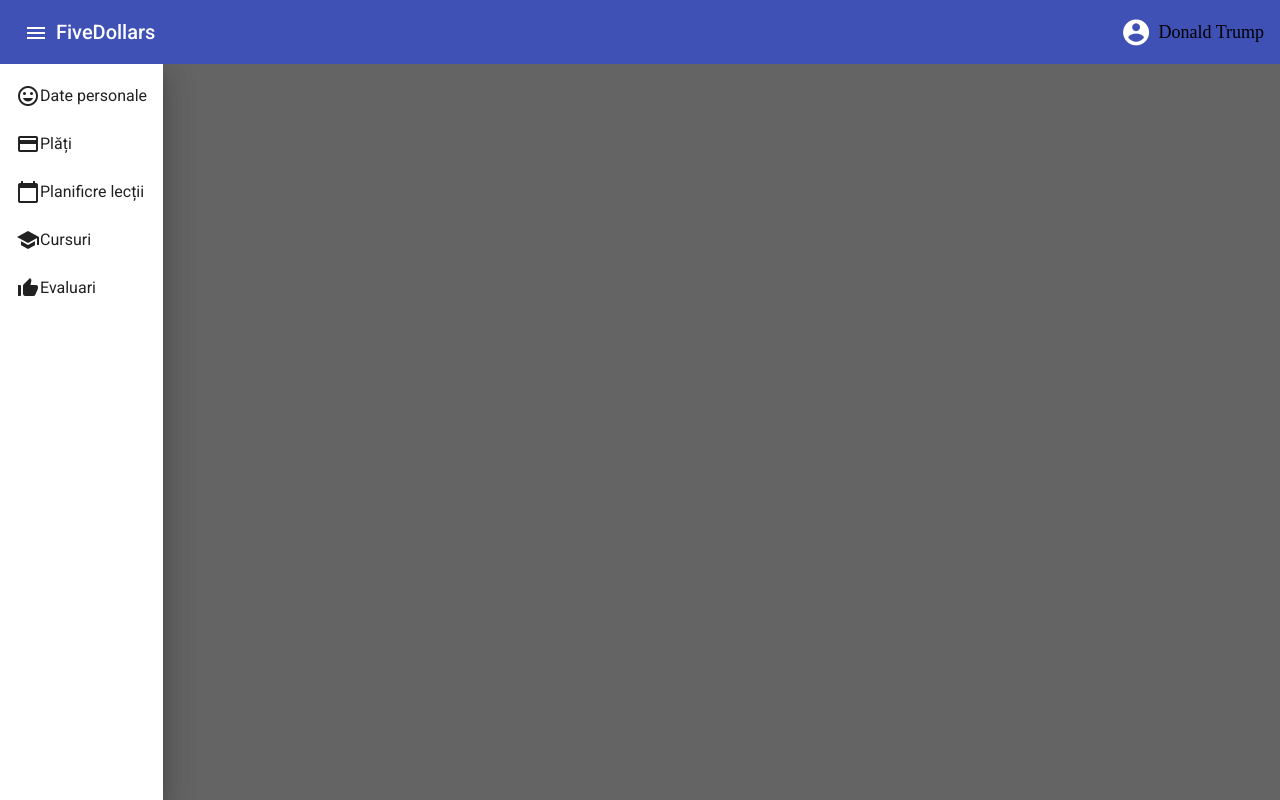
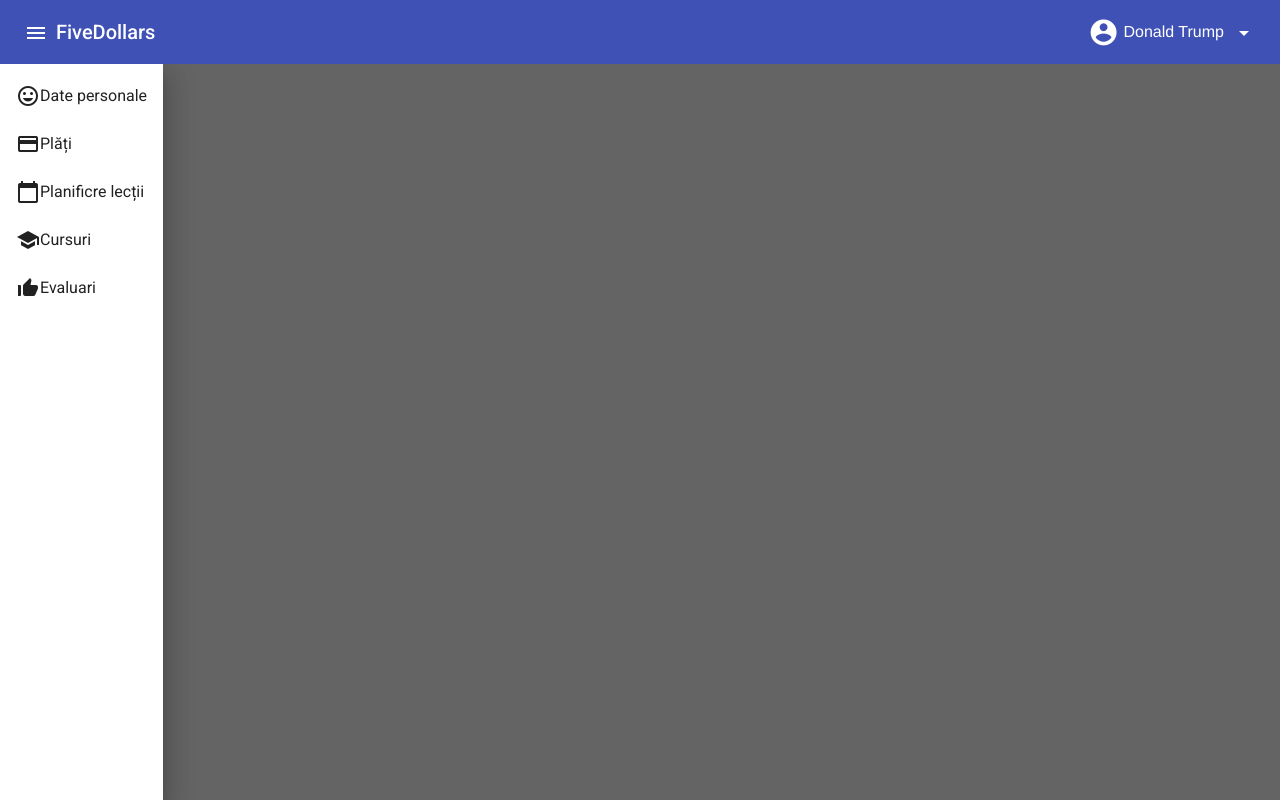
Before and after one commit to adrian-dragos/driving-school-internship, an Angular app: page / in a window 1280 px wide. Built offline with nearby package versions, Linux system fonts and the light colour scheme.

Commit message:
drop down menu works

```diff
--- a/src/app/app.component.html
+++ b/src/app/app.component.html
@@ -9,8 +9,29 @@
       </button>
       <h1> <a>FiveDollars</a></h1>
       <span class="example-spacer"></span>
-      <mat-icon mat-card-avata class="icon-display">account_circle</mat-icon>
-      <h2 class="avatar-name">{{name}}</h2>
+
+      <mat-icon mat-card-avata class="icon-display">
+        account_circle
+      </mat-icon>
+
+      <span class="avatar-name">
+        {{name}}
+      </span>
+
+      <div>
+        <button mat-icon-button [matMenuTriggerFor]="menu">
+            <mat-icon>arrow_drop_down</mat-icon>
+          </button>
+          <mat-menu #menu="matMenu">
+            <button mat-menu-item>
+              <span>Date Personale</span>
+            </button>
+            <button mat-menu-item>
+              <mat-icon mat-card-avata class="icon-display" class='logout-icon'>exit_to_app</mat-icon>
+              <span>Ieșire</span>
+            </button>
+          </mat-menu>
+    </div>
     </mat-toolbar-row>
   </mat-toolbar>
 </div>
--- a/src/app/app.component.scss
+++ b/src/app/app.component.scss
@@ -26,11 +26,14 @@
 
 .avatar-name {
     padding-left: 10px;
-    color: black;
-    font-size: large;
-    font-family: "Times New Roman", Times, serif;
+    color: white;
+    font-size: medium;
+    font-family: Helvetica Neue, Arial, sans-serif;
+    cursor: pointer;
 }
 
 .icon-display {
     transform: scale(1.3);
+    padding-left: 10px;
+    cursor: pointer;
  }
--- a/src/app/app.component.ts
+++ b/src/app/app.component.ts
@@ -9,8 +9,13 @@ export class AppComponent {
   title = 'UserInterface';
   name = 'Donald Trump';
   sidenavIsOpened: boolean = true;
+  openedAvatar: boolean = false;
 
   toggleSideBar() {
     this.sidenavIsOpened = !this.sidenavIsOpened;
   }
+
+  toggleMenu() {
+    this.openedAvatar = !this.openedAvatar;
+  }
 }
```
